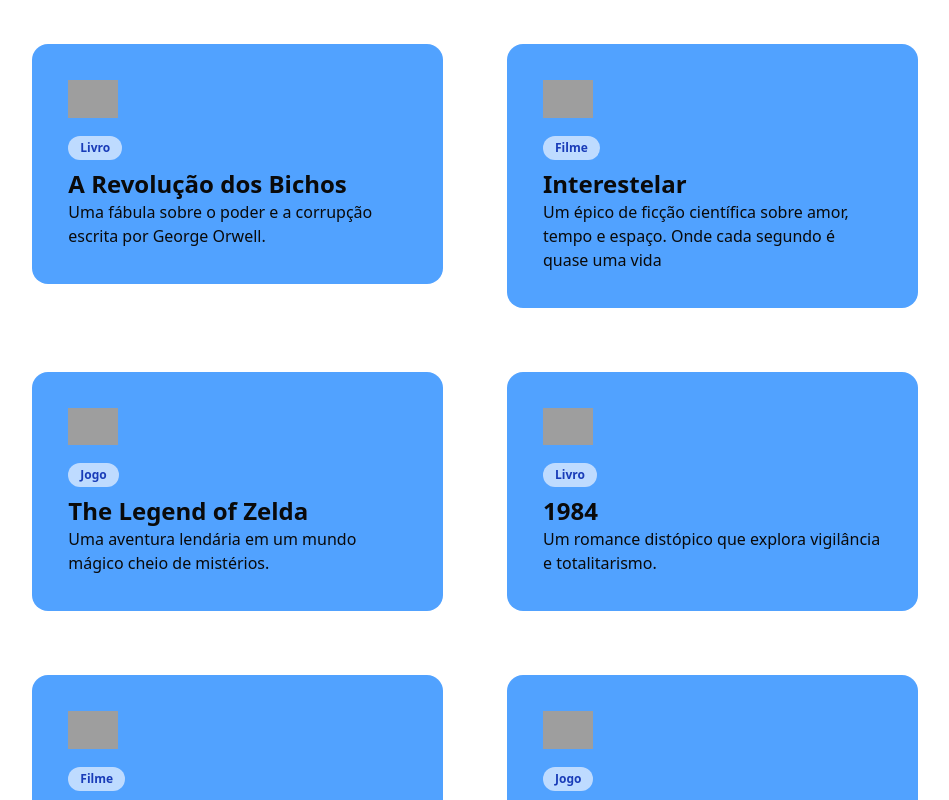
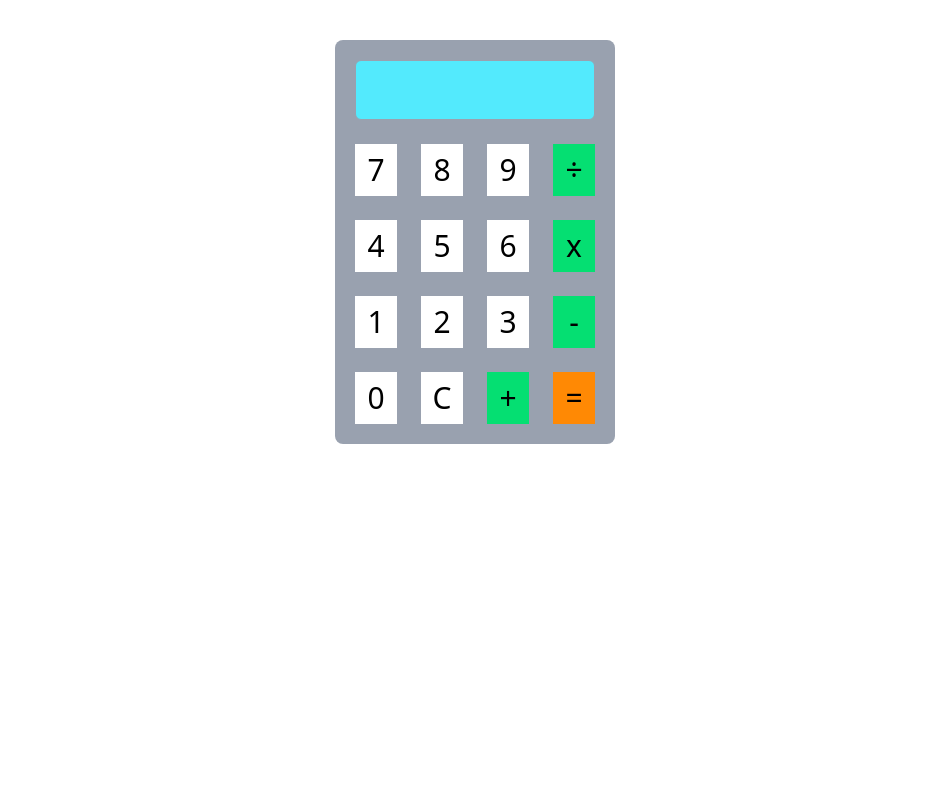
Before and after one commit to Eduardoskei/introducao-nextjs, a Next.js app: page /atv in a window 1280 px wide. Shown: the top 800 px of the page, without its empty margins (165-1114 px from the left). Built offline with nearby package versions, Linux system fonts and the light colour scheme; grey boxes are pictures that could not be loaded.

Commit message:
feat: Atv useState PT3

```diff
--- a/src/app/atv/page.tsx
+++ b/src/app/atv/page.tsx
@@ -1,56 +1,7 @@
-import Card from "@/components/Card";
-
-const cardData = [
-  {
-    title: "A Revolução dos Bichos",
-    description: "Uma fábula sobre o poder e a corrupção escrita por George Orwell.",
-    imageUrl: "https://cdn-icons-png.flaticon.com/512/3069/3069224.png",
-    category: "Livro"
-  },
-  {
-    title: "Interestelar",
-    description: "Um épico de ficção científica sobre amor, tempo e espaço. Onde cada segundo é quase uma vida",
-    imageUrl: "https://cdn-icons-png.flaticon.com/512/10966/10966862.png",
-    category: "Filme"
-  },
-  {
-    title: "The Legend of Zelda",
-    description: "Uma aventura lendária em um mundo mágico cheio de mistérios.",
-    imageUrl: "https://cdn-icons-png.flaticon.com/512/1639/1639412.png",
-    category: "Jogo"
-  },
-  {
-    title: "1984",
-    description: "Um romance distópico que explora vigilância e totalitarismo.",
-    imageUrl: "https://cdn-icons-png.flaticon.com/512/11379/11379318.png",
-    category: "Livro"
-  },
-  {
-    title: "A Origem",
-    description: "Um thriller psicológico sobre sonhos dentro de sonhos.",
-    imageUrl: "https://cdn-icons-png.flaticon.com/512/3208/3208713.png",
-    category: "Filme"
-  },
-  {
-    title: "Minecraft",
-    description: "Um jogo sandbox onde criatividade é o único limite.",
-    imageUrl: "https://cdn-icons-png.flaticon.com/512/2592/2592270.png",
-    category: "Jogo"
-  }
-];
+import Calculator from "@/components/Calculator";
 
 export default function atv() {
     return (
-        <div className="flex flex-wrap justify-center gap-6 p-6">
-           {cardData.map((card, index) => (
-                <Card
-                  key={index}
-                  title={card.title}
-                  description={card.description}
-                  category={card.category}
-                  imageUrl={card.imageUrl}
-                  />
-           ))}
-        </div>
+      <Calculator/>
     )
 }
--- /dev/null
+++ b/src/components/Calculator.tsx
@@ -0,0 +1,60 @@
+'use client'
+
+import { useEffect, useState } from "react"
+
+export default function Calculator() {
+
+  const [display, setDisplay] = useState('');
+
+  useEffect(() => {
+    if (display.length >= 15) {
+      setDisplay(display.slice(0, -1))
+    }
+  })
+
+  const handleClicker = (value: string | number) => {
+     if (typeof value === 'number') {
+      setDisplay(display + value);
+    } else if (value === 'C') {
+      setDisplay('');
+    } else if (value === '+' || value === '-' || value === '*' || value === '/') {
+      setDisplay(display + value);
+    } else if (value === '=') {
+      if (display[0] === '0') {
+        const safeDisplay = display.replace(/^0+(\d)/, '$1');
+        setDisplay(eval(safeDisplay))
+      }else setDisplay(eval(display))
+    }
+  }
+
+  return (
+    <div className="flex flex-col items-center mt-10">
+      <div className="bg-gray-400 p-5 rounded-md">
+        <div className="border border-gray-400 rounded-sm bg-cyan-300 p-4 h-15 w-60 text-end text-xl">
+          {display}
+        </div>
+
+        <div className="grid grid-cols-4 gap-6 mt-6">
+            <button onClick={() => handleClicker(7)} className="bg-white text-black p-2 cursor-pointer hover:bg-gray-300 transition text-3xl">7</button>
+            <button onClick={() => handleClicker(8)} className="bg-white text-black p-2 cursor-pointer hover:bg-gray-300 transition text-3xl">8</button>
+            <button onClick={() => handleClicker(9)} className="bg-white text-black p-2 cursor-pointer hover:bg-gray-300 transition text-3xl">9</button>
+            <button onClick={() => handleClicker('/')} className="bg-green-400 text-black p-2 cursor-pointer hover:bg-green-500 transition text-3xl">÷</button>
+            <button onClick={() => handleClicker(4)} className="bg-white text-black p-2 cursor-pointer hover:bg-gray-300 transition text-3xl">4</button>
+            <button onClick={() => handleClicker(5)} className="bg-white text-black p-2 cursor-pointer hover:bg-gray-300 transition text-3xl">5</button>
+            <button onClick={() => handleClicker(6)} className="bg-white text-black p-2 cursor-pointer hover:bg-gray-300 transition text-3xl">6</button>
+            <button onClick={() => handleClicker('*')} className="bg-green-400 text-black p-2 cursor-pointer hover:bg-green-500 transition text-3xl">x</button>
+            <button onClick={() => handleClicker(1)} className="bg-white text-black p-2 cursor-pointer hover:bg-gray-300 transition text-3xl">1</button>
+            <button onClick={() => handleClicker(2)} className="bg-white text-black p-2 cursor-pointer hover:bg-gray-300 transition text-3xl">2</button>
+            <button onClick={() => handleClicker(3)} className="bg-white text-black p-2 cursor-pointer hover:bg-gray-300 transition text-3xl">3</button>
+            <button onClick={() => handleClicker('-')} className="bg-green-400 text-black p-2 cursor-pointer hover:bg-green-500 transition text-3xl">-</button>
+            <button onClick={() => handleClicker(0)} className="bg-white text-black p-2 cursor-pointer hover:bg-gray-300 transition text-3xl">0</button>
+            <button onClick={() => handleClicker('C')} className="bg-white text-black p-2 cursor-pointer hover:bg-gray-300 transition text-3xl">C</button>
+            <button onClick={() => handleClicker('+')} className="bg-green-400 text-black p-2 cursor-pointer hover:bg-green-500 transition text-3xl">+</button>
+            <button onClick={() => handleClicker('=')} className="bg-orange-400 text-black p-2 cursor-pointer hover:bg-orange-500 transition text-3xl">=</button>
+        </div>
+
+      </div>
+    </div>
+
+  )
+}
```
